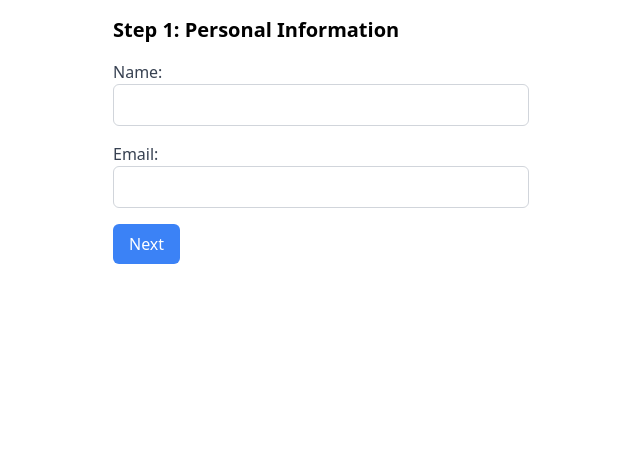
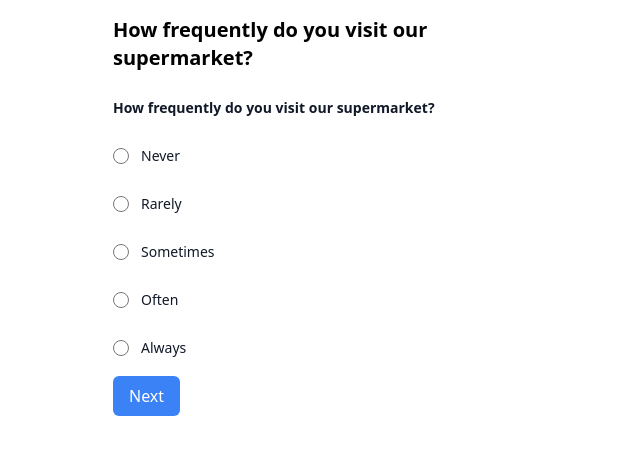
Before and after one commit to faithchulu/survey-app, a React (Create React App) app: page /form in a window 1280 px wide. Shown: the top 454 px of the page, without its empty margins (319-959 px from the left). Built offline with nearby package versions, Linux system fonts and the light colour scheme.

Commit message:
modified FormWizard.js

```diff
--- a/src/pages/FormWizard.js
+++ b/src/pages/FormWizard.js
@@ -28,27 +28,95 @@ const FormWizard = () => {
 
   const renderStep1 = () => (
     <div className="space-y-4">
-      <h2 className="text-xl font-semibold">Step 1: Personal Information</h2>
+      <h2 className="text-xl font-semibold">
+        {" "}
+        How frequently do you visit our supermarket?
+      </h2>
       <div>
-        <label className="block text-gray-700">Name:</label>
-        <input
-          type="text"
-          name="name"
-          value={formData.name}
-          onChange={handleChange}
-          className="border border-gray-300 p-2 rounded-md w-full"
-        />
+        <fieldset className="mt-6">
+          <legend className="text-sm font-semibold leading-6 text-gray-900">
+            How frequently do you visit our supermarket?
+          </legend>
+
+          <div className="mt-6 space-y-6">
+            <div className="flex items-center gap-x-3">
+              <input
+                id="never"
+                name="never"
+                type="radio"
+                className="h-4 w-4 border-gray-300 text-indigo-600 focus:ring-indigo-600"
+              />
+              <label
+                htmlFor="never"
+                className="block text-sm font-medium leading-6 text-gray-900"
+              >
+                Never
+              </label>
+            </div>
+
+            <div className="flex items-center gap-x-3">
+              <input
+                id="rarely"
+                name="rarely"
+                type="radio"
+                className="h-4 w-4 border-gray-300 text-indigo-600 focus:ring-indigo-600"
+              />
+              <label
+                htmlFor="rarely"
+                className="block text-sm font-medium leading-6 text-gray-900"
+              >
+                Rarely
+              </label>
+            </div>
+
+            <div className="flex items-center gap-x-3">
+              <input
+                id="sometimes"
+                name="sometimes"
+                type="radio"
+                className="h-4 w-4 border-gray-300 text-indigo-600 focus:ring-indigo-600"
+              />
+              <label
+                htmlFor="sometimes"
+                className="block text-sm font-medium leading-6 text-gray-900"
+              >
+                Sometimes
+              </label>
+            </div>
+
+            <div className="flex items-center gap-x-3">
+              <input
+                id="often"
+                name="often"
+                type="radio"
+                className="h-4 w-4 border-gray-300 text-indigo-600 focus:ring-indigo-600"
+              />
+              <label
+                htmlFor="often"
+                className="block text-sm font-medium leading-6 text-gray-900"
+              >
+                Often
+              </label>
+            </div>
+
+            <div className="flex items-center gap-x-3">
+              <input
+                id="always"
+                name="always"
+                type="radio"
+                className="h-4 w-4 border-gray-300 text-indigo-600 focus:ring-indigo-600"
+              />
+              <label
+                htmlFor="always"
+                className="block text-sm font-medium leading-6 text-gray-900"
+              >
+                Always
+              </label>
+            </div>
+          </div>
+        </fieldset>
       </div>
-      <div>
-        <label className="block text-gray-700">Email:</label>
-        <input
-          type="email"
-          name="email"
-          value={formData.email}
-          onChange={handleChange}
-          className="border border-gray-300 p-2 rounded-md w-full"
-        />
-      </div>
+
       <button
         onClick={handleNext}
         className="bg-blue-500 text-white px-4 py-2 rounded-md"
@@ -89,6 +157,12 @@ const FormWizard = () => {
           Previous
         </button>
         <button
+          onClick={handleNext}
+          className="bg-blue-500 text-white px-4 py-2 rounded-md"
+        >
+          Next
+        </button>
+        <button
           onClick={handleSubmit}
           className="bg-blue-500 text-white px-4 py-2 rounded-md"
         >
@@ -98,10 +172,93 @@ const FormWizard = () => {
     </div>
   );
 
+const renderStep3 = () => (
+    <div className="space-y-4">
+      <h2 className="text-xl font-semibold">Step 3: Account Information</h2>
+      <div>
+        <label className="block text-gray-700">Password:</label>
+        <input
+          type="password"
+          name="password"
+          value={formData.password}
+          onChange={handleChange}
+          className="border border-gray-300 p-2 rounded-md w-full"
+        />
+      </div>
+      <div>
+        <label className="block text-gray-700">Confirm Password:</label>
+        <input
+          type="password"
+          name="confirmPassword"
+          value={formData.confirmPassword}
+          onChange={handleChange}
+          className="border border-gray-300 p-2 rounded-md w-full"
+        />
+      </div>
+      <div className="flex space-x-4">
+        <button
+          onClick={handlePrevious}
+          className="bg-gray-500 text-white px-4 py-2 rounded-md"
+        >
+          Previous
+        </button>
+        <button
+          onClick={handleSubmit}
+          className="bg-blue-500 text-white px-4 py-2 rounded-md"
+        >
+          Submit
+        </button>
+      </div>
+    </div>
+  );
+
+const renderStep4 = () => (
+  <div className="space-y-4">
+    <h2 className="text-xl font-semibold">Step 4: Account Information</h2>
+    <div>
+      <label className="block text-gray-700">Password:</label>
+      <input
+        type="password"
+        name="password"
+        value={formData.password}
+        onChange={handleChange}
+        className="border border-gray-300 p-2 rounded-md w-full"
+      />
+    </div>
+    <div>
+      <label className="block text-gray-700">Confirm Password:</label>
+      <input
+        type="password"
+        name="confirmPassword"
+        value={formData.confirmPassword}
+        onChange={handleChange}
+        className="border border-gray-300 p-2 rounded-md w-full"
+      />
+    </div>
+    <div className="flex space-x-4">
+      <button
+        onClick={handlePrevious}
+        className="bg-gray-500 text-white px-4 py-2 rounded-md"
+      >
+        Previous
+      </button>
+      <button
+        onClick={handleSubmit}
+        className="bg-blue-500 text-white px-4 py-2 rounded-md"
+      >
+        Submit
+      </button>
+    </div>
+  </div>
+);
+
+
   return (
     <div className="max-w-md mx-auto p-4">
       {step === 1 && renderStep1()}
       {step === 2 && renderStep2()}
+      {step === 3 && renderStep3()}
+      {step === 4 && renderStep4()}
     </div>
   );
 };
--- a/src/pages/Home.js
+++ b/src/pages/Home.js
@@ -99,7 +99,7 @@ export default function Home() {
                     </a>
                   ))}
                 </div>
-                <div className="py-6">
+                <div className="py-6 ">
                   <a
                     href="#"
                     className="-mx-3 block rounded-lg px-3 py-2.5 text-base font-semibold leading-7 text-gray-900 hover:bg-gray-50"
```
